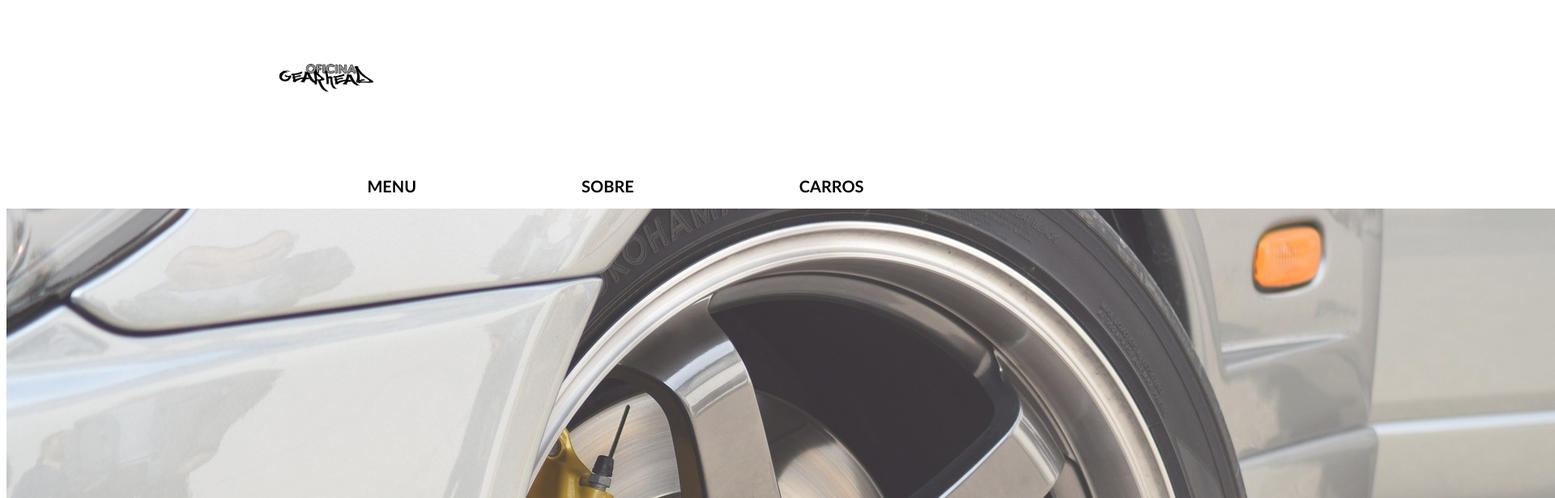
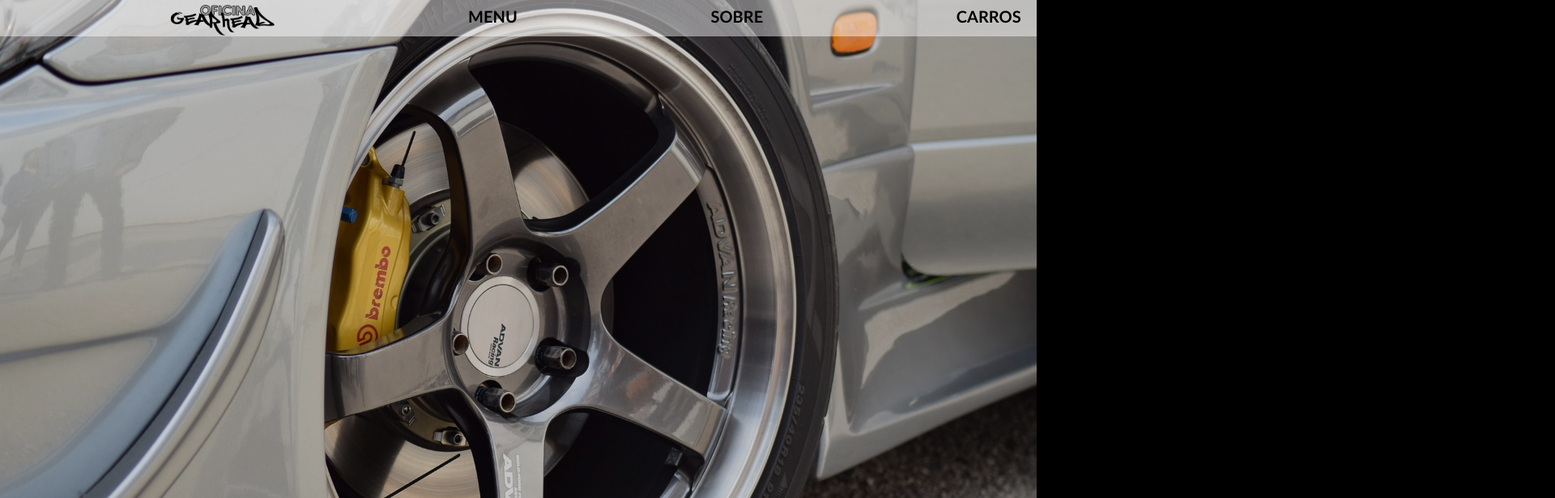
Before and after one commit to gusObonitao/Projeto-GearHead, a plain HTML site: page index.html in a window 1280 px wide. Shown: the top 616 px of the page at 81% size, 1920 px wide, since content can reach past the window. Drawn offline with Linux system fonts and the light colour scheme.

Commit message:
primeiras melhorias

```diff
--- a/index.html
+++ b/index.html
@@ -7,21 +7,19 @@
     <link rel="stylesheet" href="style.css">
 </head>
 <body>
-    <div class="container" id="header">
-        <div>
-            <img src="/img/Primeira logo .png" alt="">
-            <ul>
-                <li><a href=""><b>MENU </b></a></li>
-                <li><a href=""><b>SOBRE</b></a></li>
-                <li><a href=""><b>CARROS</b></a></li>
-            </ul>
-        </div>
-    </div>
     <div class="banner">
         <img id="imgBanner" src="/img/Nissan Silvia.jpg" alt="">
     </div>
+
+    <nav id="menu">
+        <ul>
+            <img id="logo" src="/img/LOGO EM RETANGULO.png" alt="">
+            <li><a href=""><b>MENU </b></a></li>
+            <li><a href=""><b>SOBRE</b></a></li>
+            <li><a href=""><b>CARROS</b></a></li>
+        </ul>
+    </nav>
     <div class="container">
-
 
     </div>
 </body>
--- a/style.css
+++ b/style.css
@@ -1,40 +1,62 @@
+body {
+    margin: 0%;
+    background-color: rgba(0, 0, 0, 1);
+    background-repeat: no-repeat;
+}
 a {
     text-decoration: none;
     color: black;
+}
+a :hover {
+    cursor: pointer;
 }
 .container {
     display: grid;
     grid-auto-flow: column;
     grid-auto-columns: 1fr;
+
 }
 .banner {
     position: relative;
-    width: 100%;
     display: flex;
 }
-.banner #imgBanner {
+.banner img {
     position: absolute;
     opacity: 0.8;
+    width: 100%;
 
 }
-#logo {
-    position: absolute;
-    width: 30%;
-    margin-left: 400px;
-    padding-top: 0%;
-}
-#header ul {
+nav ul {
+
+    padding-left: 0%;
+    margin-top: 5px;
+    margin-bottom: 0px;
     list-style-type: none;
     text-align: center;
+    padding-bottom: 0px;
+    display: flex;
+    justify-content: space-around;
+    align-items: center;
 }
-#header li {
+nav li {
     display: inline-block;
     margin-left: 200px;
     font-family: 'Gill Sans', 'Gill Sans MT', Calibri, 'Trebuchet MS', sans-serif;
     font-size: 20px;
+    padding-top: 0px;
+    padding-bottom: 10px;
+
+    height: 10%;
+    line-height: 30px;
 }
-#header img {
-    width: 15%;
-    margin-left: 300px;
-    margin-bottom: 0px;
+nav img {
+    width: 10%;
+    margin-left: 15%;
 }
+#menu {
+
+    position: absolute;
+    width: 100%;
+    background-color: #ffffff73;
+    opacity: 1;
+}
```
Also changed, not shown: img/LOGO EM RETANGULO.png (added).
